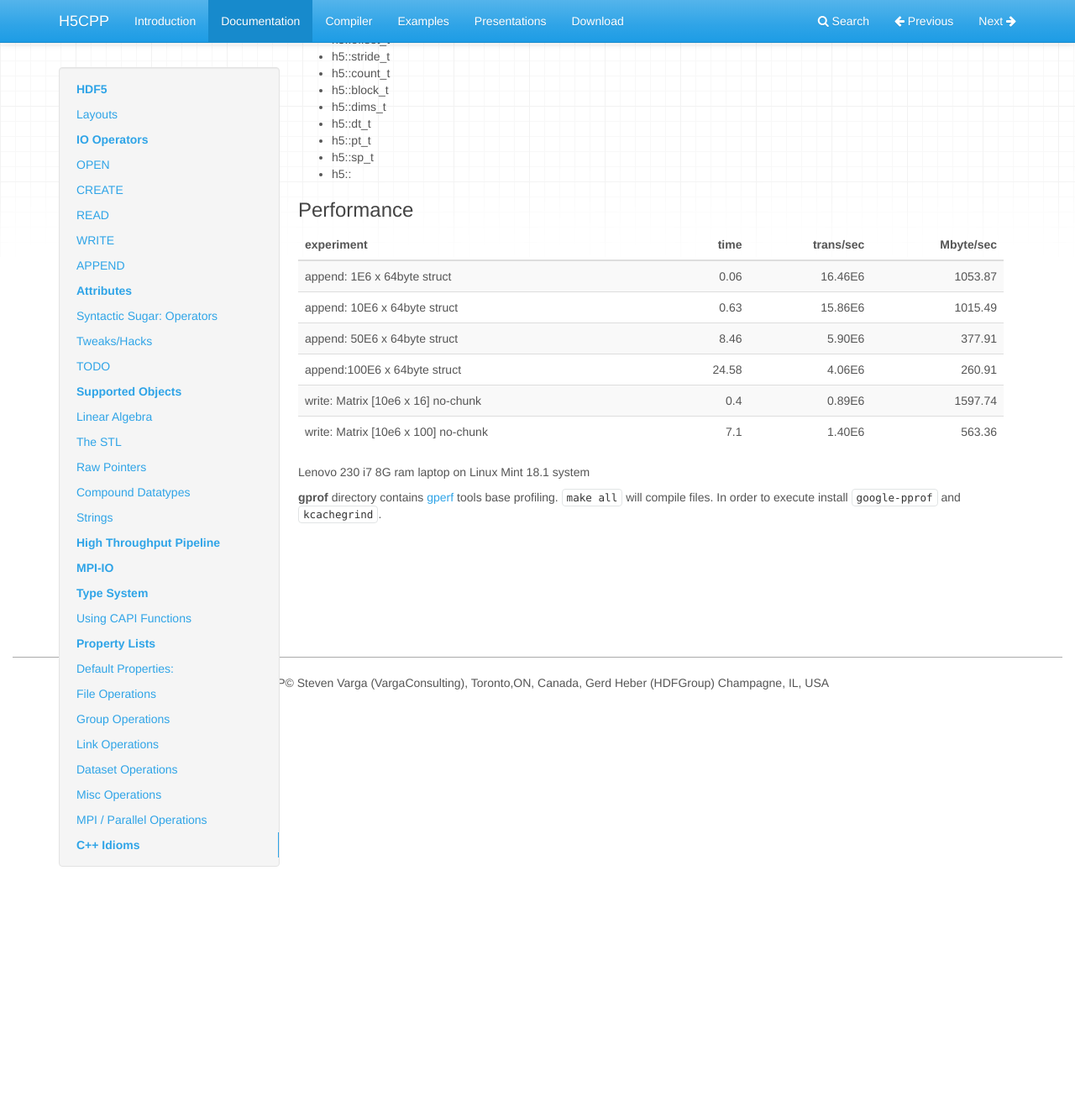
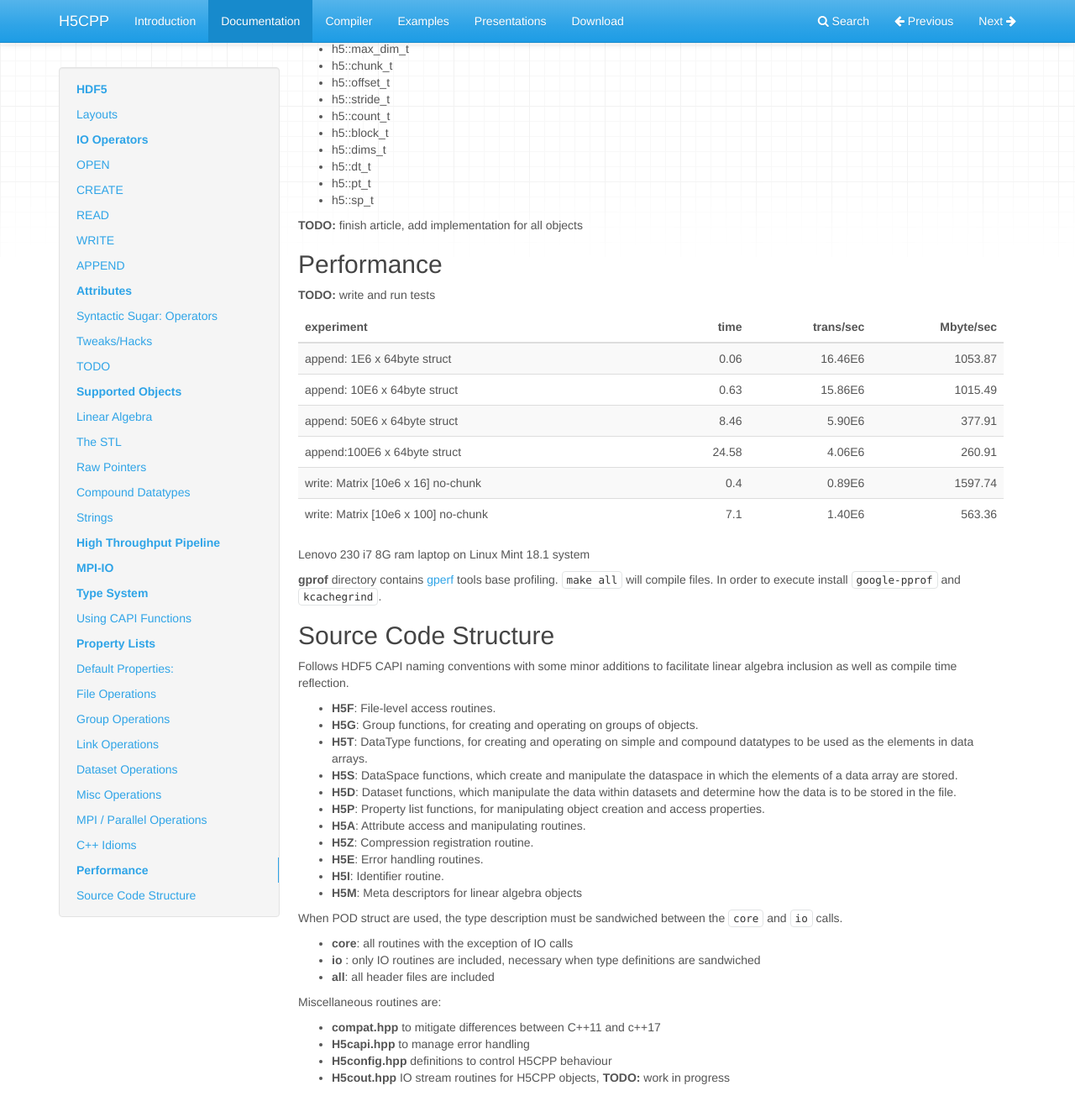
Before and after one commit to steven-varga/h5cpp-doc, an MkDocs documentation site: the page built from docs/architecture.md, in a window 1280 px wide and 1400 px high, scrolled down 22392 px. Shown: the top 1330 px of the window at 84% size. Built offline with MkDocs 1.6.1, drawn with Linux system fonts in a browser that asks for light colours; nearby versions of some CDN libraries; some of the changed text lies outside the part shown.

```diff
--- a/docs/architecture.md
+++ b/docs/architecture.md
@@ -157,6 +157,9 @@ If the exclusive write is a restriction for you, check out parallel HDF5, where
 [file]
 h5::fd_t h5::create( const std::string& path, H5F_ACC_TRUNC | H5F_ACC_EXCL,
 			[, const h5::fcpl_t& fcpl] [, const h5::fapl_t& fapl]);
+[group]
+h5::fd_t h5::gcreate( const h5::fd_t | const h5::gr_t, const std::string& name
+			[, const h5::lcpl_t& lcpl] [, const h5::gcpl_t& gcpl] [, const h5::gapl_t& gapl]);
 
 [dataset]
 template <typename T> h5::ds_t h5::create<T>(
@@ -1045,10 +1048,14 @@ only the following objects:
 * h5::dt_t
 * h5::pt_t
 * h5::sp_t
-* h5::
+
+**TODO:** finish article, add implementation for all objects
+
+## Performance
+**TODO:** write and run tests
 
 
-### Performance
+
 |    experiment                               | time  | trans/sec | Mbyte/sec |
 |:--------------------------------------------|------:|----------:|----------:|
 |append:  1E6 x 64byte struct                 |  0.06 |   16.46E6 |   1053.87 |
@@ -1062,6 +1069,38 @@ Lenovo 230 i7 8G ram laptop on Linux Mint 18.1 system
 
 **gprof** directory contains [gperf][1] tools base profiling. `make all` will compile files.
 In order to execute install  `google-pprof` and `kcachegrind`.
+
+
+
+## Source Code Structure
+Follows HDF5 CAPI naming conventions with some minor additions to facilitate linear algebra inclusion as well as compile time reflection.
+
+* **H5F**: File-level access routines.
+* **H5G**: Group functions, for creating and operating on groups of objects.
+* **H5T**: DataType functions, for creating and operating on simple and compound datatypes to be used as the elements in data arrays.
+* **H5S**: DataSpace functions, which create and manipulate the dataspace in which the elements of a data array are stored.
+* **H5D**: Dataset functions, which manipulate the data within datasets and determine how the data is to be stored in the file.
+* **H5P**: Property list functions, for manipulating object creation and access properties.
+* **H5A**: Attribute access and manipulating routines.
+* **H5Z**: Compression registration routine.
+* **H5E**: Error handling routines.
+* **H5I**: Identifier routine.
+* **H5M**: Meta descriptors for linear algebra objects
+
+When POD struct are used, the type description  must be sandwiched between the `core` and `io` calls.
+
+* **core**: all routines with the exception of IO calls
+* **io** : only IO routines are included, necessary when type definitions are sandwiched
+* **all**: all header files are included
+
+Miscellaneous routines are:
+
+* **compat.hpp** to mitigate differences between C++11 and c++17
+* **H5capi.hpp** to manage error handling
+* **H5config.hpp** definitions to control H5CPP behaviour
+* **H5cout.hpp** IO stream routines for H5CPP objects, **TODO:** work in progress
+
+
 
 [create]: index.md#create
 [read]:   index.md#read
```
Also changed, not shown: other parts of docs/architecture.md (+1 -1 lines), docs/examples.md (+17 -0 lines), docs/examples/attributes.md (+1 -4 lines), docs/examples/container.md (added, +26 -0 lines), docs/examples/datasets.md (added, +49 -0 lines), docs/examples/groups.md (added, +41 -0 lines), docs/pix/FF-IH_FileGroup.gif (added), docs/pix/FF-IH_FileObject.gif (added).
